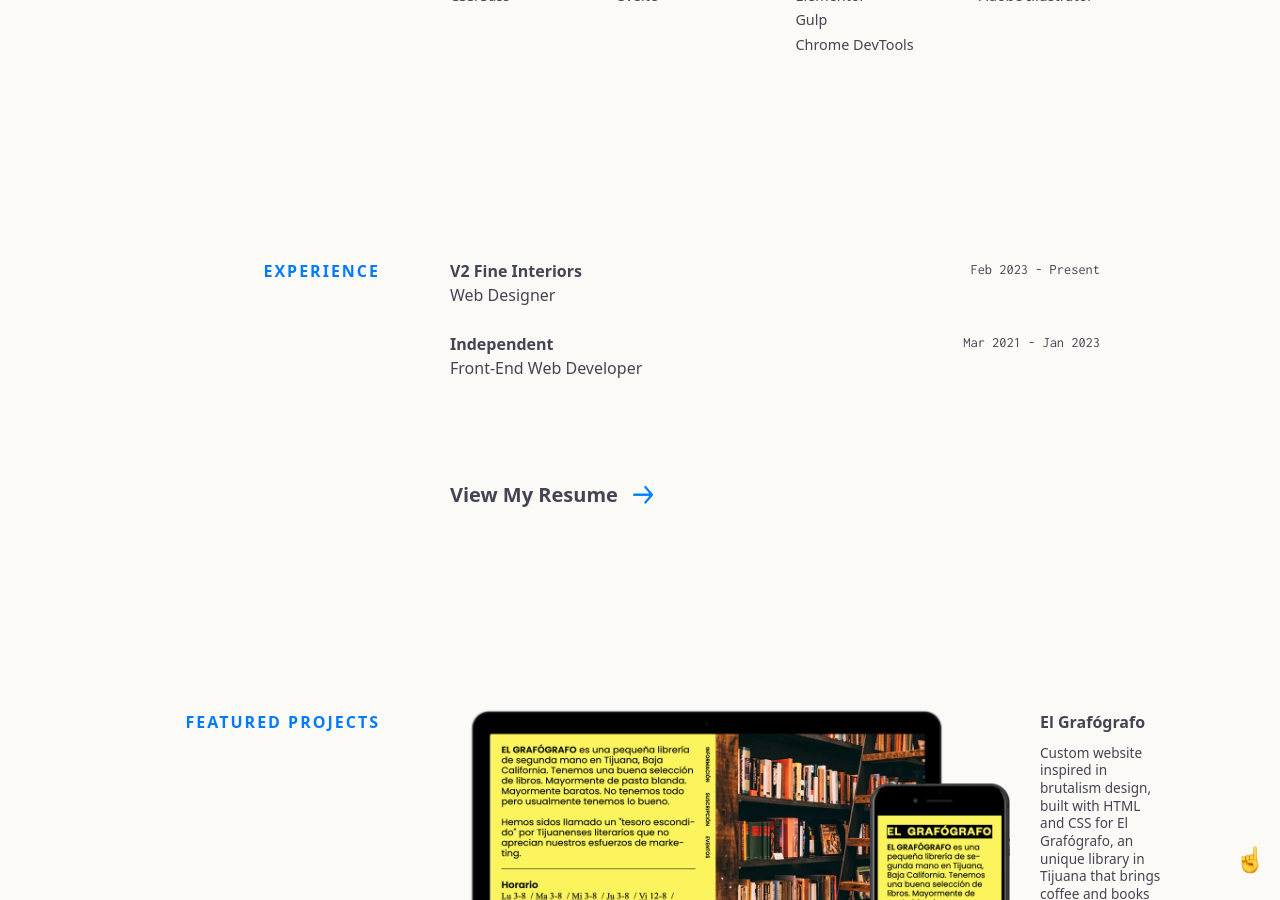
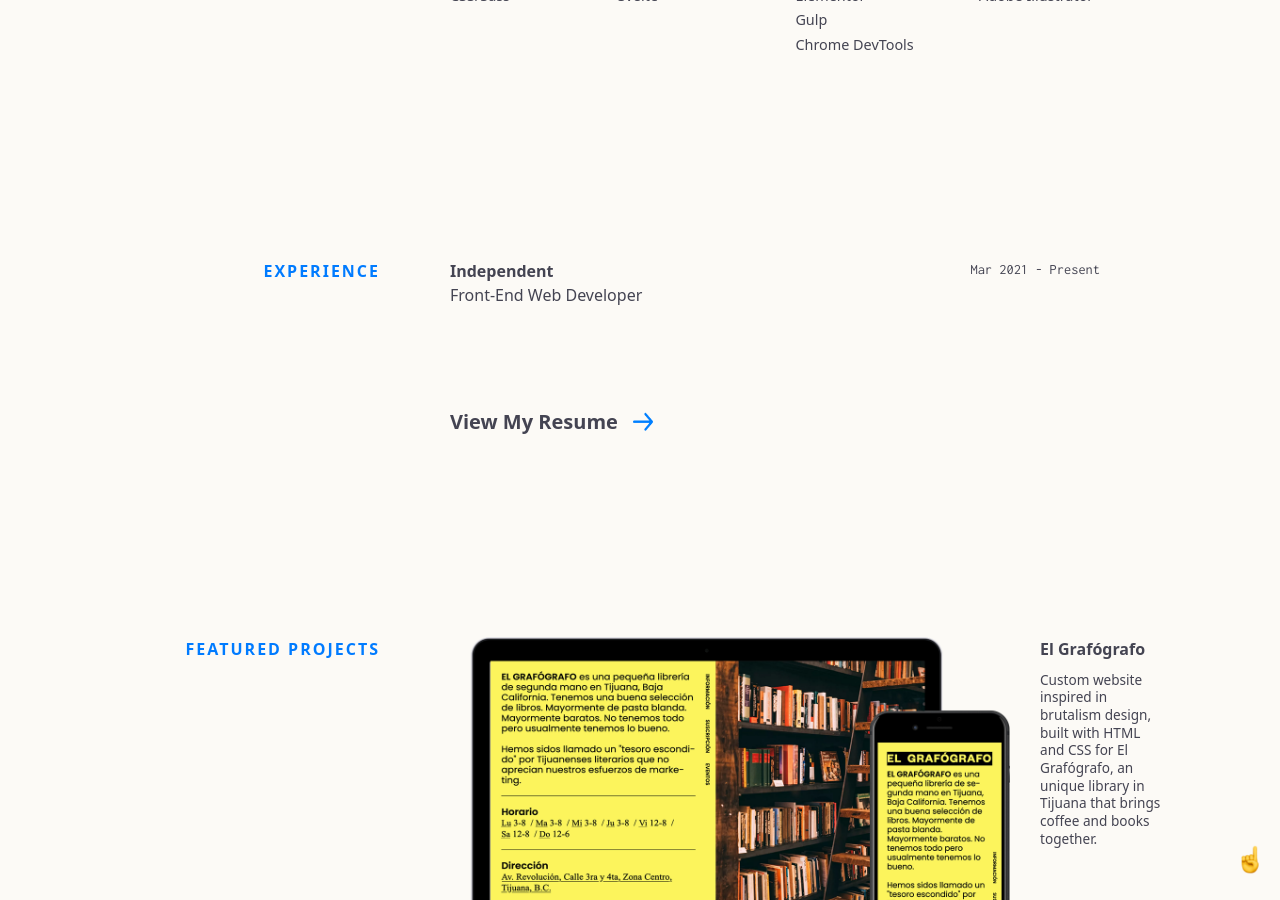
Before and after one commit to ArturReyes/arturreyes.github.io, a Jekyll site: the page built from index.html, in a window 1280 px wide and 900 px high, scrolled down 1583 px. Built offline with Jekyll 4.4.1, drawn with Linux system fonts in a browser that asks for light colours; nearby versions of some CDN libraries.

Commit message:
Update experience.yml

```diff
--- a/_data/experience.yml
+++ b/_data/experience.yml
@@ -1,9 +1,4 @@
-- company: V2 Fine Interiors
-  url: http://www.v2fineinteriors.com/
-  time: Feb 2023 - Present
-  position: Web Designer
-
 - company: Independent
   url:  https://github.com/ArturReyes
-  time: Mar 2021 - Jan 2023
+  time: Mar 2021 - Present
   position: Front-End Web Developer
```
